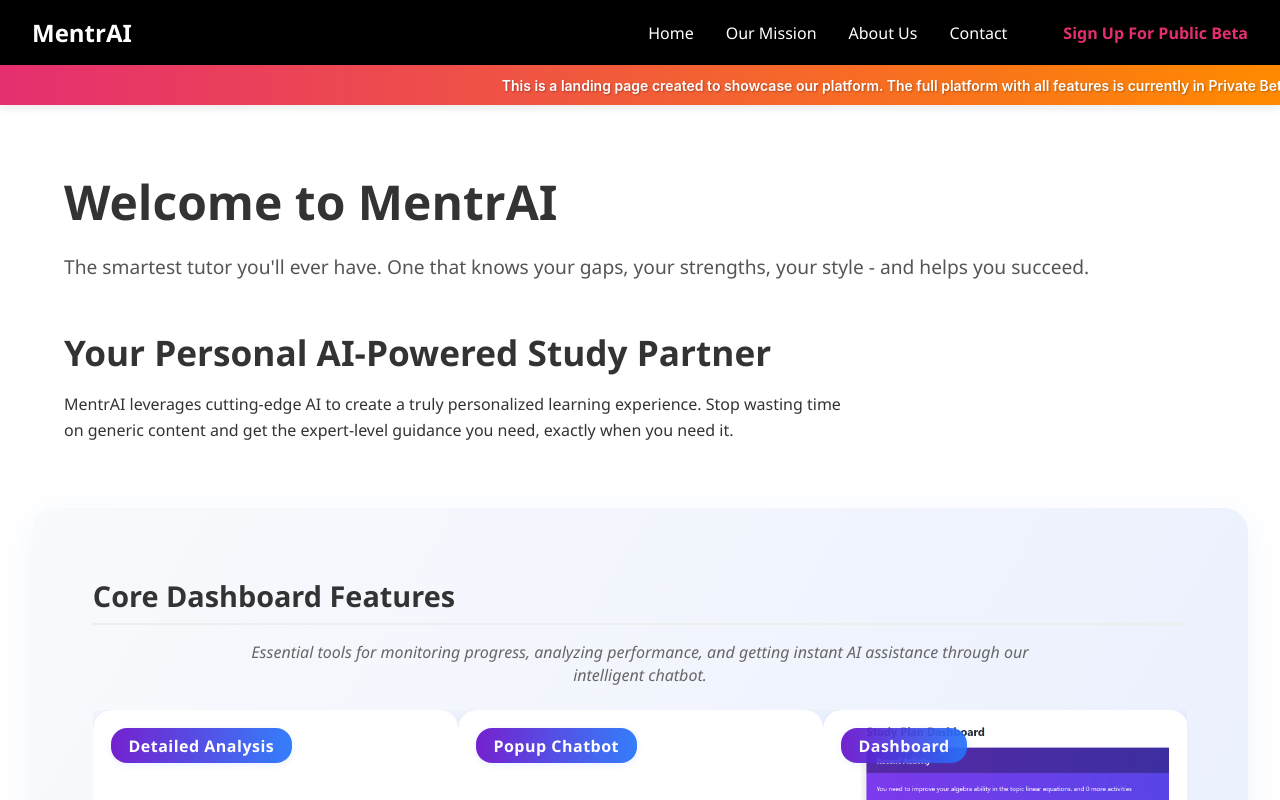
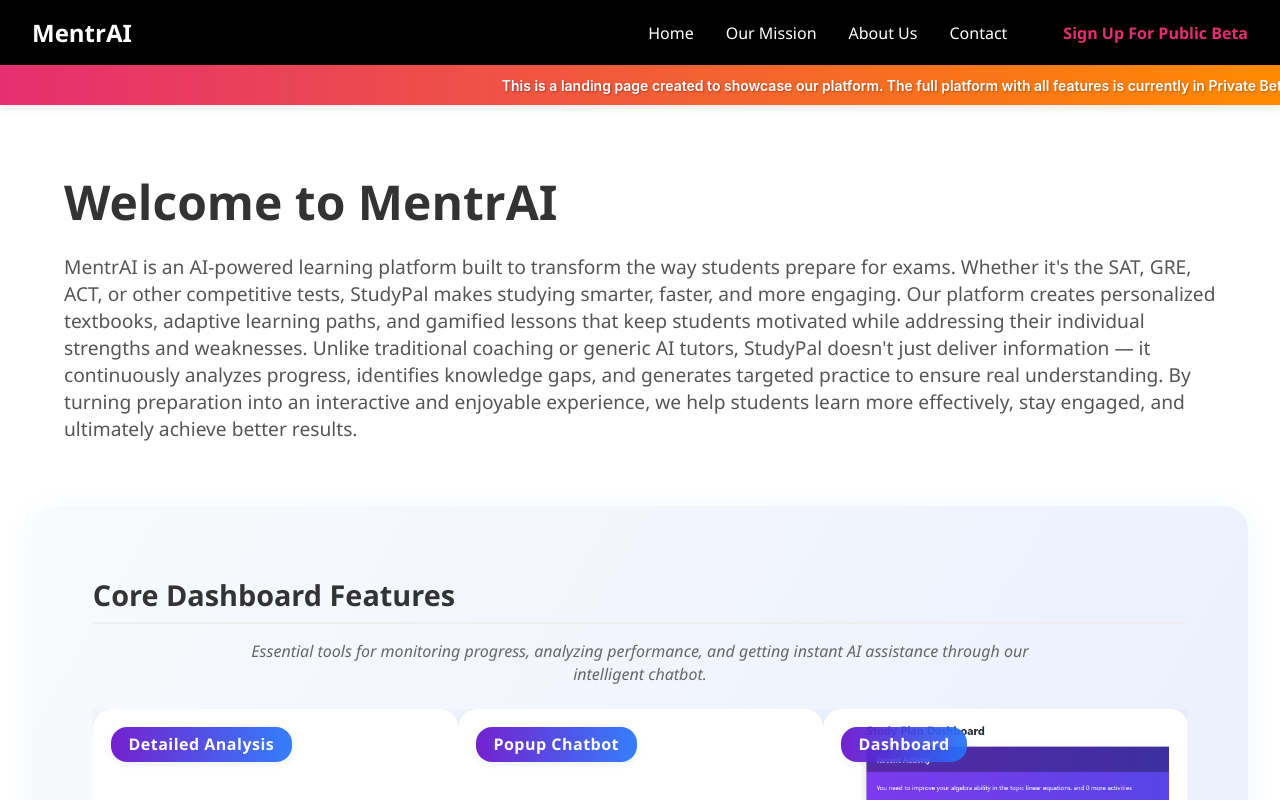
Before and after one commit to Satyam2303/StudyPal, a React (Create React App) app: page /#/ in a window 1280 px wide. Shown: the top 800 px of the page. Built offline with nearby package versions, Linux system fonts and the light colour scheme.

Commit message:
Update homepage with new MentrAI description and remove old text

```diff
--- a/src/Home.js
+++ b/src/Home.js
@@ -142,19 +142,9 @@ const Home = () => {
       <header className="home-header">
         <h1>Welcome to MentrAI</h1>
         <p>
-          The smartest tutor you'll ever have. One that knows your gaps, your
-          strengths, your style - and helps you succeed.
+          MentrAI is an AI-powered learning platform built to transform the way students prepare for exams. Whether it's the SAT, GRE, ACT, or other competitive tests, StudyPal makes studying smarter, faster, and more engaging. Our platform creates personalized textbooks, adaptive learning paths, and gamified lessons that keep students motivated while addressing their individual strengths and weaknesses. Unlike traditional coaching or generic AI tutors, StudyPal doesn't just deliver information — it continuously analyzes progress, identifies knowledge gaps, and generates targeted practice to ensure real understanding. By turning preparation into an interactive and enjoyable experience, we help students learn more effectively, stay engaged, and ultimately achieve better results.
         </p>
       </header>
-
-      <section className="home-intro">
-        <h2>Your Personal AI-Powered Study Partner</h2>
-        <p>
-          MentrAI leverages cutting-edge AI to create a truly personalized
-          learning experience. Stop wasting time on generic content and get the
-          expert-level guidance you need, exactly when you need it.
-        </p>
-      </section>
 
       {/* --- Sliders Section --- */}
       <section className="sliders-section fancy-slider-bg">
```
